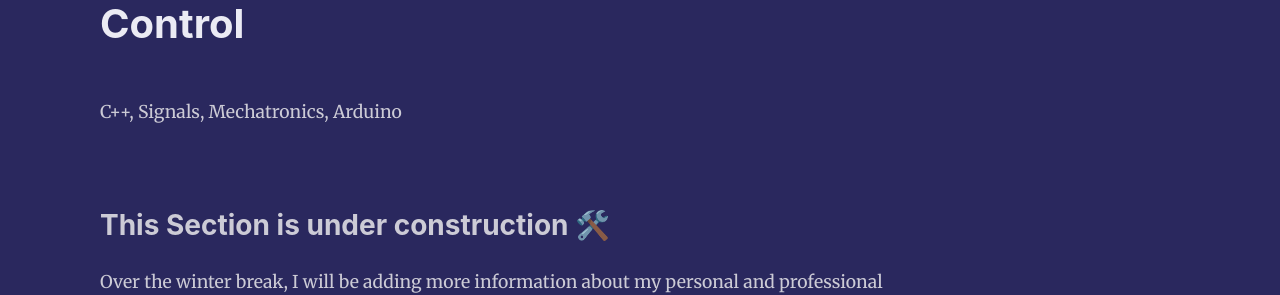
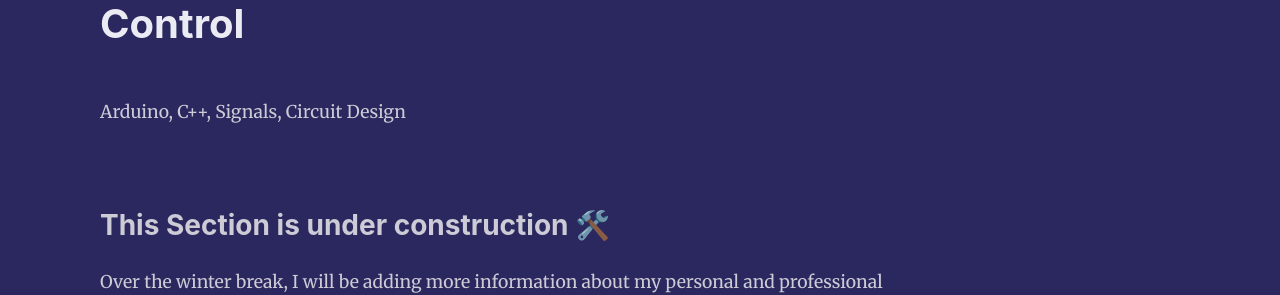
Before and after one commit to GogiPuttar/adityanairswebsite.github.io, a Jekyll site: the page built from _posts/2020-07-16-ClapSequenceControl.md, in a window 1280 px wide and 900 px high. Shown: the part 327-622 px from the top of the window. Built offline with Jekyll 4.4.1, drawn with Linux system fonts in a browser that asks for light colours; nearby versions of some CDN libraries; comment, search, counter and statistics services are not loaded.

Commit message:
Updated tags

```diff
--- a/_posts/2020-07-16-ClapSequenceControl.md
+++ b/_posts/2020-07-16-ClapSequenceControl.md
@@ -8,7 +8,7 @@ featured: false
 hidden: false
 ---
 
-C++, Signals, Mechatronics, Arduino
+Arduino, C++, Signals, Circuit Design
 
 <br>
 
```
Also changed, not shown: _posts/2020-06-26-TRexGame.md (+1 -1 lines).
